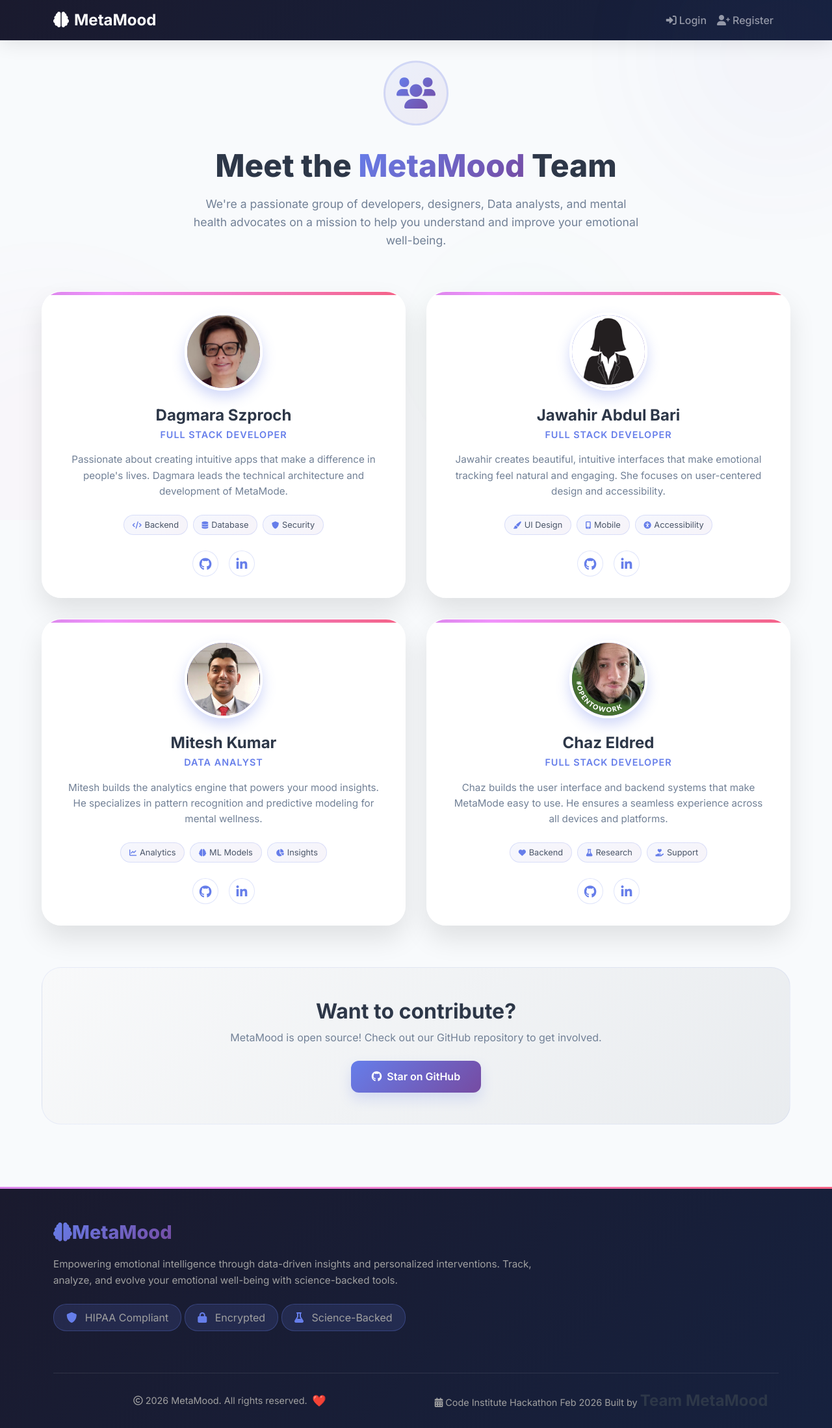
After one commit to Coolafdood/meta-mood, a Django app: page /team/ in a window 1280 px wide. The commit adds this page. Shown: the whole page at 65% size. Run offline with Django 5.2, Linux system fonts and the light colour scheme.

Commit message:
Added team templates and team members' images

```diff
--- a/tracker/templates/tracker/base.html
+++ b/tracker/templates/tracker/base.html
@@ -143,7 +143,7 @@
                             <i class="fas fa-calendar-alt"></i> Code Institute Hackathon Feb 2026
                         </span>
                         <span class="developer-credit">
-                            Built by <a href="#"><span class="team-name">Team MetaMood</span></a>
+                            Built by <a href="{% url 'tracker:team' %}"><span class="team-name">Team MetaMood</span></a>
                         </span>
                     </div>
                 </div>
--- /dev/null
+++ b/tracker/templates/tracker/team.html
@@ -0,0 +1,491 @@
+{% extends 'tracker/base.html' %}
+{% load static %}
+
+{% block content %}
+<div class="team-container">
+    <!-- Floating background shapes -->
+    <div class="auth-shapes" style="opacity: 0.15;">
+        <div class="auth-shape auth-shape-1"></div>
+        <div class="auth-shape auth-shape-2"></div>
+        <div class="auth-shape auth-shape-3"></div>
+    </div>
+
+    <!-- Team Header -->
+    <div class="team-header">
+        <div class="team-icon-wrapper">
+            <i class="fas fa-users"></i>
+        </div>
+        <h1>Meet the <span class="gradient-text">MetaMood</span> Team</h1>
+        <p class="team-subtitle">
+            We're a passionate group of developers, designers, Data analysts, and mental health advocates
+            on a mission to help you understand and improve your emotional well-being.
+        </p>
+    </div>
+
+    <!-- Team Grid -->
+    <div class="team-grid">
+        <!-- Team Member 1 - Lead Developer -->
+        <div class="team-card">
+            <div class="team-card-inner">
+                <div class="team-image-wrapper">
+                    <div class="team-image">
+                        <img src="{% static 'images/dagmara.jpg' %}" alt="Dagmara Szproch" class="team-photo">
+                    </div>
+
+                </div>
+                <div class="team-info">
+                    <h3 class="team-name">Dagmara Szproch</h3>
+                    <p class="team-title">Full Stack Developer</p>
+                    <p class="team-bio">
+                        Passionate about creating intuitive apps that make a difference in people's lives.
+                        Dagmara leads the technical architecture and development of MetaMode.
+                    </p>
+                    <div class="team-contributions">
+                        <span class="contribution-tag">
+                            <i class="fas fa-code"></i> Backend
+                        </span>
+                        <span class="contribution-tag">
+                            <i class="fas fa-database"></i> Database
+                        </span>
+                        <span class="contribution-tag">
+                            <i class="fas fa-shield-alt"></i> Security
+                        </span>
+                    </div>
+                    <div class="team-social">
+                        <a href="https://github.com/dagmara-szproch" class="social-link" target="_blank" title="GitHub">
+                            <i class="fab fa-github"></i>
+                        </a>
+                        <a href="https://www.linkedin.com/in/dagmara-szproch-233511356" class="social-link" target="_blank" title="LinkedIn">
+                            <i class="fab fa-linkedin-in"></i>
+                        </a>
+                    </div>
+                </div>
+            </div>
+        </div>
+
+        <!-- Team Member 2 - UX/UI Designer -->
+        <div class="team-card">
+            <div class="team-card-inner">
+                <div class="team-image-wrapper">
+                    <div class="team-image">
+                        <img src="{% static 'images/jawahir.png' %}" alt="Jawahir Abdul Bari" class="team-photo">
+                    </div>
+
+                </div>
+                <div class="team-info">
+                    <h3 class="team-name">Jawahir Abdul Bari</h3>
+                    <p class="team-title">Full Stack Developer</p>
+                    <p class="team-bio">
+                        Jawahir creates beautiful, intuitive interfaces that make emotional tracking feel
+                        natural and engaging. She focuses on user-centered design and accessibility.
+                    </p>
+                    <div class="team-contributions">
+                        <span class="contribution-tag">
+                            <i class="fas fa-paint-brush"></i> UI Design
+                        </span>
+                        <span class="contribution-tag">
+                            <i class="fas fa-mobile-alt"></i> Mobile
+                        </span>
+                        <span class="contribution-tag">
+                            <i class="fas fa-universal-access"></i> Accessibility
+                        </span>
+                    </div>
+                    <div class="team-social">
+                        <a href="https://github.com/Jawahir01" class="social-link" target="_blank" title="GitHub">
+                            <i class="fab fa-github"></i>
+                        </a>
+                        <a href="https://www.linkedin.com/in/jawahir-abdul-bari-5981041a9/" class="social-link" target="_blank" title="LinkedIn">
+                            <i class="fab fa-linkedin-in"></i>
+                        </a>
+                    </div>
+                </div>
+            </div>
+        </div>
+
+        <!-- Team Member 3 - Data Scientist -->
+        <div class="team-card">
+            <div class="team-card-inner">
+                <div class="team-image-wrapper">
+                    <div class="team-image">
+                        <img src="{% static 'images/mitesh.jpg' %}" alt="Mitesh Kumar" class="team-photo">
+                    </div>
+
+                </div>
+                <div class="team-info">
+                    <h3 class="team-name">Mitesh Kumar</h3>
+                    <p class="team-title">Data Analyst</p>
+                    <p class="team-bio">
+                        Mitesh builds the analytics engine that powers your mood insights.
+                        He specializes in pattern recognition and predictive modeling for mental wellness.
+                    </p>
+                    <div class="team-contributions">
+                        <span class="contribution-tag">
+                            <i class="fas fa-chart-line"></i> Analytics
+                        </span>
+                        <span class="contribution-tag">
+                            <i class="fas fa-brain"></i> ML Models
+                        </span>
+                        <span class="contribution-tag">
+                            <i class="fas fa-chart-pie"></i> Insights
+                        </span>
+                    </div>
+                    <div class="team-social">
+                        <a href="https://github.com/miteshbkumar-ship-it" class="social-link" target="_blank" title="GitHub">
+                            <i class="fab fa-github"></i>
+                        </a>
+                        <a href="https://www.linkedin.com/in/mitesh-k" class="social-link" target="_blank" title="LinkedIn">
+                            <i class="fab fa-linkedin-in"></i>
+                        </a>
+                    </div>
+                </div>
+            </div>
+        </div>
+
+        <!-- Team Member 4 - Full Stack Developer -->
+        <div class="team-card">
+            <div class="team-card-inner">
+                <div class="team-image-wrapper">
+                    <div class="team-image">
+                        <img src="{% static 'images/Chaz.jpg' %}" alt="Chaz Eldred" class="team-photo">
+                    </div>
+
+                </div>
+                <div class="team-info">
+                    <h3 class="team-name">Chaz Eldred</h3>
+                    <p class="team-title">Full Stack Developer</p>
+                    <p class="team-bio">
+                        Chaz builds the user interface and backend systems that make MetaMode easy to use.
+                        He ensures a seamless experience across all devices and platforms.
+                    </p>
+                    <div class="team-contributions">
+                        <span class="contribution-tag">
+                            <i class="fas fa-heart"></i> Backend
+                        </span>
+                        <span class="contribution-tag">
+                            <i class="fas fa-flask"></i> Research
+                        </span>
+                        <span class="contribution-tag">
+                            <i class="fas fa-hand-holding-heart"></i> Support
+                        </span>
+                    </div>
+                    <div class="team-social">
+                        <a href="https://github.com/chazeldred55-code" class="social-link" target="_blank" title="GitHub">
+                            <i class="fab fa-github"></i>
+                        </a>
+                        <a href="https://www.linkedin.com/in/chaz-eldred-20b0a4262/" class="social-link" target="_blank" title="LinkedIn">
+                            <i class="fab fa-linkedin-in"></i>
+                        </a>
+                    </div>
+                </div>
+            </div>
+        </div>
+    </div>
+
+    <!-- Join Us Section -->
+    <div class="join-section">
+        <div class="join-content">
+            <h3>Want to contribute?</h3>
+            <p>MetaMood is open source! Check out our GitHub repository to get involved.</p>
+            <a href="https://github.com/Coolafdood/meta-mood" class="btn-primary-gradient">
+                <i class="fab fa-github me-2"></i>Star on GitHub
+            </a>
+        </div>
+    </div>
+</div>
+
+<style>
+/* Team Page Specific Styles */
+.team-container {
+    max-width: 1200px;
+    margin: 0 auto;
+    padding: 2rem 1.5rem;
+    position: relative;
+    min-height: calc(100vh - 200px);
+}
+
+/* Team Header */
+.team-header {
+    text-align: center;
+    margin-bottom: 4rem;
+    position: relative;
+    z-index: 2;
+}
+
+.team-icon-wrapper {
+    width: 100px;
+    height: 100px;
+    background: linear-gradient(135deg, #667eea15 0%, #764ba215 100%);
+    border-radius: 50%;
+    display: flex;
+    align-items: center;
+    justify-content: center;
+    margin: 0 auto 2rem;
+    border: 3px solid rgba(102, 126, 234, 0.2);
+    animation: float 6s ease-in-out infinite;
+}
+
+@keyframes float {
+    0%, 100% { transform: translateY(0); }
+    50% { transform: translateY(-10px); }
+}
+
+.team-icon-wrapper i {
+    font-size: 3rem;
+    background: linear-gradient(135deg, #667eea 0%, #764ba2 100%);
+    -webkit-background-clip: text;
+    -webkit-text-fill-color: transparent;
+}
+
+.team-header h1 {
+    font-size: 3rem;
+    font-weight: 800;
+    margin-bottom: 1rem;
+    color: #2d3748;
+}
+
+.gradient-text {
+    background: linear-gradient(135deg, #667eea 0%, #764ba2 100%);
+    -webkit-background-clip: text;
+    -webkit-text-fill-color: transparent;
+}
+
+.team-subtitle {
+    max-width: 700px;
+    margin: 0 auto;
+    color: #718096;
+    font-size: 1.1rem;
+    line-height: 1.6;
+}
+
+/* Team Grid */
+.team-grid {
+    display: grid;
+    grid-template-columns: repeat(2, 1fr);
+    gap: 2rem;
+    margin-bottom: 4rem;
+    position: relative;
+    z-index: 2;
+}
+
+/* Team Card */
+.team-card {
+    background: rgba(255, 255, 255, 0.95);
+    backdrop-filter: blur(10px);
+    border-radius: 30px;
+    overflow: hidden;
+    box-shadow: 0 20px 40px rgba(0, 0, 0, 0.1);
+    border: 1px solid rgba(255, 255, 255, 0.5);
+    transition: all 0.3s ease;
+    position: relative;
+}
+
+.team-card::before {
+    content: '';
+    position: absolute;
+    top: 0;
+    left: 0;
+    right: 0;
+    height: 5px;
+    background: linear-gradient(90deg, #667eea, #764ba2, #f093fb, #f5576c);
+    background-size: 300% 100%;
+    animation: gradientMove 5s ease infinite;
+}
+
+.team-card:hover {
+    transform: translateY(-10px);
+    box-shadow: 0 30px 60px rgba(102, 126, 234, 0.2);
+}
+
+.team-card-inner {
+    padding: 2rem;
+}
+
+/* Team Image */
+.team-image-wrapper {
+    position: relative;
+    margin-bottom: 1.5rem;
+    display: inline-block;
+    width: 100%;
+    text-align: center;
+}
+
+.team-image {
+    width: 120px;
+    height: 120px;
+    border-radius: 50%;
+    margin: 0 auto;
+    border: 4px solid white;
+    box-shadow: 0 10px 20px rgba(102, 126, 234, 0.3);
+    overflow: hidden;
+    background: linear-gradient(135deg, #667eea 0%, #764ba2 100%);
+}
+
+.team-photo {
+    width: 100%;
+    height: 100%;
+    object-fit: cover;
+    object-position: center;
+    display: block;
+    transition: transform 0.3s ease;
+}
+
+.team-card:hover .team-photo {
+    transform: scale(1.1);
+}
+
+
+/* Team Info */
+.team-info {
+    text-align: center;
+}
+
+.team-name {
+    font-size: 1.5rem;
+    font-weight: 700;
+    color: #2d3748;
+    margin-bottom: 0.25rem;
+}
+
+.team-title {
+    color: #667eea;
+    font-weight: 600;
+    font-size: 0.9rem;
+    margin-bottom: 1rem;
+    text-transform: uppercase;
+    letter-spacing: 1px;
+}
+
+.team-bio {
+    color: #718096;
+    font-size: 0.95rem;
+    line-height: 1.6;
+    margin-bottom: 1.5rem;
+}
+
+/* Contribution Tags */
+.team-contributions {
+    display: flex;
+    flex-wrap: wrap;
+    gap: 0.5rem;
+    justify-content: center;
+    margin-bottom: 1.5rem;
+}
+
+.contribution-tag {
+    background: linear-gradient(135deg, #667eea10 0%, #764ba210 100%);
+    border: 1px solid rgba(102, 126, 234, 0.2);
+    padding: 0.3rem 0.8rem;
+    border-radius: 30px;
+    font-size: 0.8rem;
+    color: #4a5568;
+    display: inline-flex;
+    align-items: center;
+    gap: 0.3rem;
+}
+
+.contribution-tag i {
+    color: #667eea;
+    font-size: 0.7rem;
+}
+
+/* Social Links */
+.team-social {
+    display: flex;
+    gap: 1rem;
+    justify-content: center;
+}
+
+.team-social .social-link {
+    width: 40px;
+    height: 40px;
+    background: rgba(255, 255, 255, 0.9);
+    border-radius: 50%;
+    display: flex;
+    align-items: center;
+    justify-content: center;
+    color: #667eea;
+    font-size: 1.2rem;
+    transition: all 0.3s ease;
+    border: 1px solid rgba(102, 126, 234, 0.2);
+    text-decoration: none;
+}
+
+.team-social .social-link:hover {
+    background: linear-gradient(135deg, #667eea 0%, #764ba2 100%);
+    color: white;
+    transform: translateY(-5px) scale(1.1);
+    box-shadow: 0 10px 20px rgba(102, 126, 234, 0.3);
+    border-color: transparent;
+}
+
+/* Join Section */
+.join-section {
+    text-align: center;
+    padding: 3rem;
+    background: linear-gradient(135deg, #f8f9fa 0%, #e9ecef 100%);
+    border-radius: 30px;
+    border: 1px solid rgba(102, 126, 234, 0.1);
+}
+
+.join-content h3 {
+    font-size: 2rem;
+    font-weight: 700;
+    color: #2d3748;
+    margin-bottom: 0.5rem;
+}
+
+.join-content p {
+    color: #718096;
+    margin-bottom: 1.5rem;
+}
+
+.btn-primary-gradient {
+    background: linear-gradient(135deg, #667eea 0%, #764ba2 100%);
+    color: white;
+    padding: 0.8rem 2rem;
+    border-radius: 12px;
+    text-decoration: none;
+    font-weight: 600;
+    display: inline-block;
+    transition: all 0.3s ease;
+    box-shadow: 0 10px 20px rgba(102, 126, 234, 0.2);
+}
+
+.btn-primary-gradient:hover {
+    transform: translateY(-2px);
+    box-shadow: 0 15px 30px rgba(102, 126, 234, 0.3);
+    color: white;
+}
+
+/* Responsive */
+@media (max-width: 768px) {
+    .team-grid {
+        grid-template-columns: 1fr;
+    }
+
+    .team-header h1 {
+        font-size: 2.2rem;
+    }
+
+    .join-section {
+        padding: 2rem;
+    }
+
+    .join-content h3 {
+        font-size: 1.5rem;
+    }
+}
+
+@media (max-width: 480px) {
+    .team-container {
+        padding: 1rem;
+    }
+
+    .team-image {
+        width: 100px;
+        height: 100px;
+    }
+
+}
+</style>
+{% endblock %}
--- a/tracker/urls.py
+++ b/tracker/urls.py
@@ -9,6 +9,7 @@ urlpatterns = [
     path("step2/", views.step2_reason, name="step2_reason"),
     path("step3/", views.step3_action, name="step3_action"),
     path("dashboard/", views.dashboard, name="dashboard"),
+    path("team/", views.team, name="team"),
     path("feedback/<int:entry_id>/", views.submit_feedback, name="submit_feedback"),
     path("delete/<int:entry_id>/", views.delete_entry, name="delete_entry"),
 ]
--- a/tracker/views.py
+++ b/tracker/views.py
@@ -430,3 +430,8 @@ def delete_entry(request, entry_id):
         entry.delete()
         messages.success(request, "Entry deleted successfully.")
     return redirect("tracker:dashboard")
+
+
+def team(request):
+    """Meet the team page"""
+    return render(request, "tracker/team.html")
```
Also changed, not shown: static/images/Chaz.jpg (added), static/images/Dagmara.jpg (added), static/images/Jawahir.png (added), static/images/mitesh.jpg (added).
